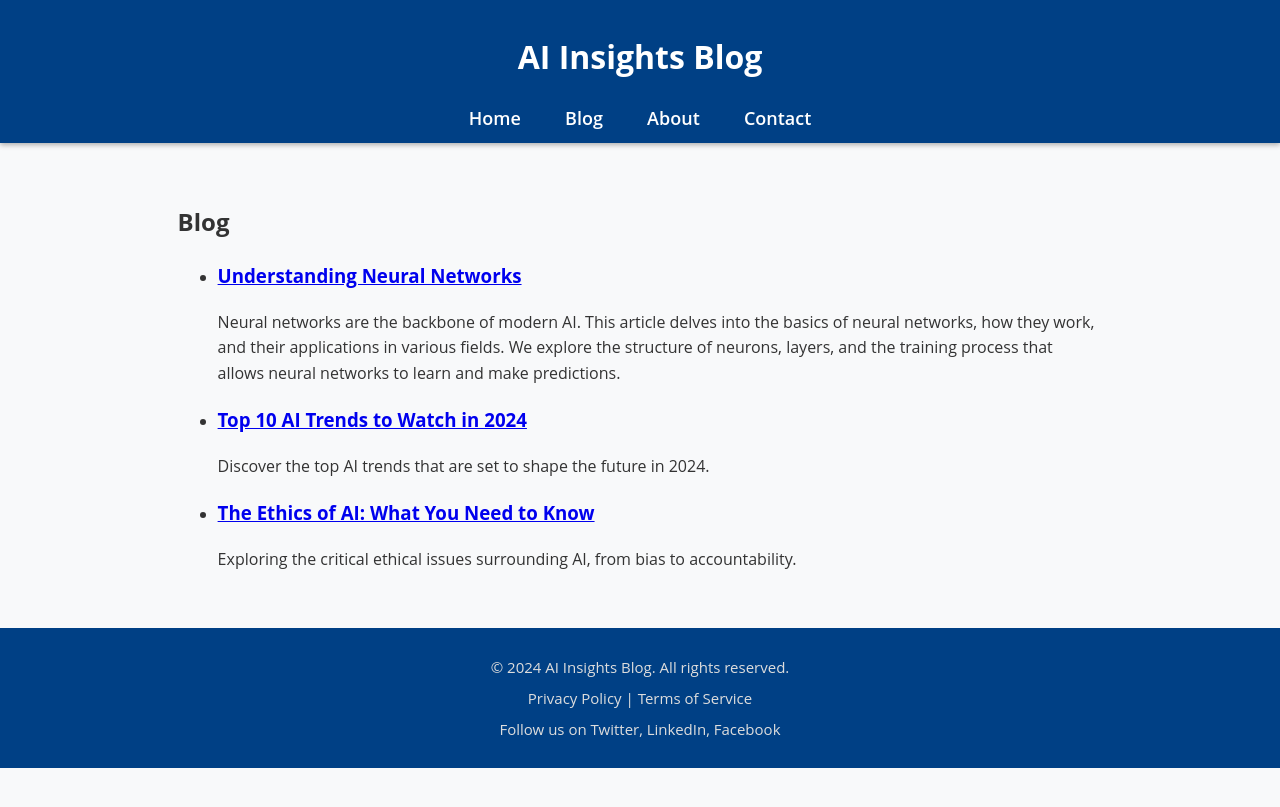
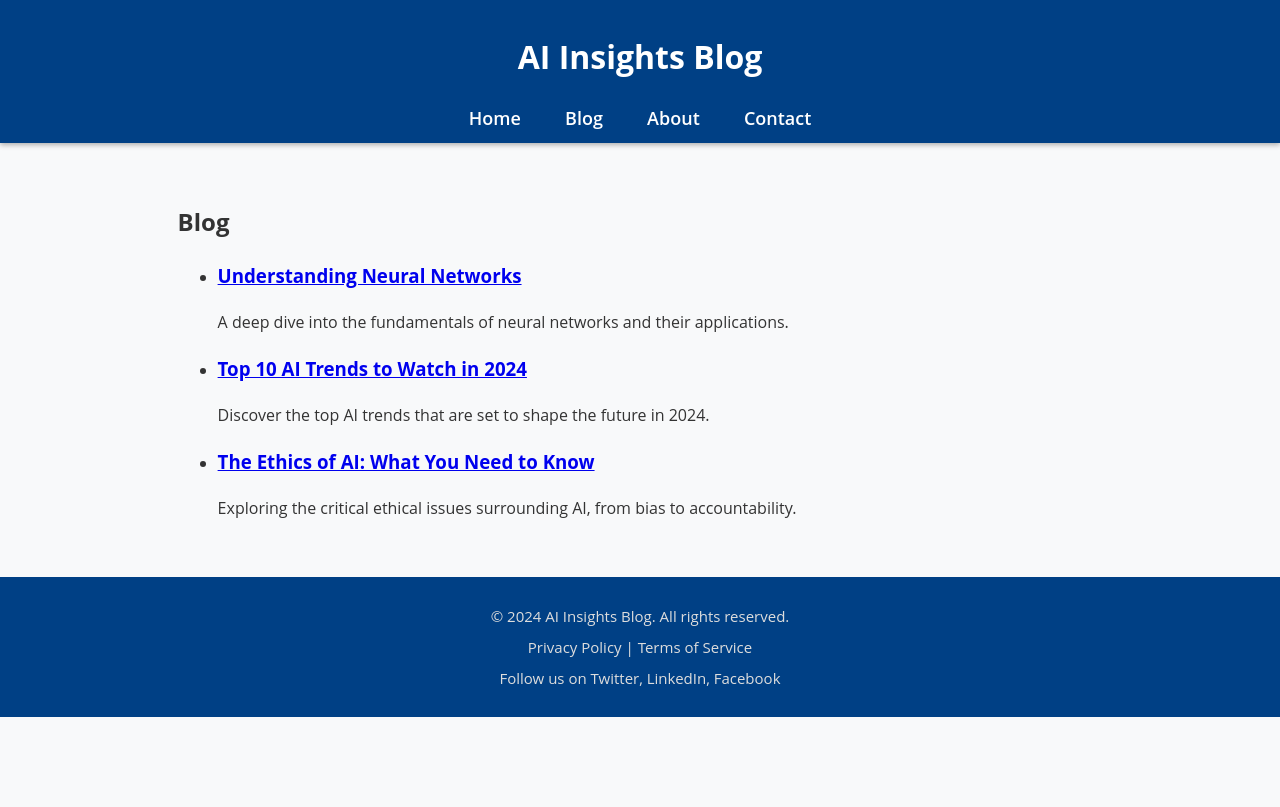
Before and after one commit to tomsonius/tomsonius.github.io, a Jekyll site: the page built from blog.html, in a window 1280 px wide. Shown: the top 807 px of the page. Built offline with Jekyll 4.4.1, drawn with Linux system fonts in a browser that asks for light colours; some of the changed lines change nothing that is shown.

Commit message:
Update 2024-09-15-understanding-neural-networks.md

```diff
--- a/_posts/2024-09-15-understanding-neural-networks.md
+++ b/_posts/2024-09-15-understanding-neural-networks.md
@@ -2,9 +2,25 @@
 layout: post
 title: "Understanding Neural Networks"
 date: 2024-09-15
-categories: ai neural-networks
+categories: [ai, neural-networks]
+excerpt: "A deep dive into the fundamentals of neural networks and their applications."
+display_image: /_posts/images/neural-networks-header.jpg
 ---
 
-Neural networks are the backbone of modern AI. This article delves into the basics of neural networks, how they work, and their applications in various fields. We explore the structure of neurons, layers, and the training process that allows neural networks to learn and make predictions.
+![Understanding Neural Networks](./images/neural-networks.jpg)
 
-[Read more](#)
+Neural networks are the driving force behind many of the advancements in artificial intelligence (AI) today. These complex systems, inspired by the human brain, have the ability to learn from data and make predictions.
+
+### What is a Neural Network?
+At its core, a neural network is a series of algorithms that attempt to recognize patterns in data. It consists of layers of nodes, or "neurons," each of which processes input data and passes it to the next layer.
+
+### How Neural Networks Work
+Neural networks learn through a process called backpropagation, where the network adjusts its weights based on the error of its predictions. This iterative process allows the network to improve its accuracy over time.
+
+### Applications of Neural Networks
+Neural networks have a wide range of applications, from image recognition to natural language processing. They are used in everything from virtual assistants to autonomous vehicles, making them one of the most versatile tools in AI.
+
+### The Future of Neural Networks
+As research in neural networks continues to advance, we can expect to see even more innovative applications. The potential for neural networks to revolutionize industries is enormous, and we are only beginning to scratch the surface of what they can achieve.
+
+[Read more about neural networks](#)
```
